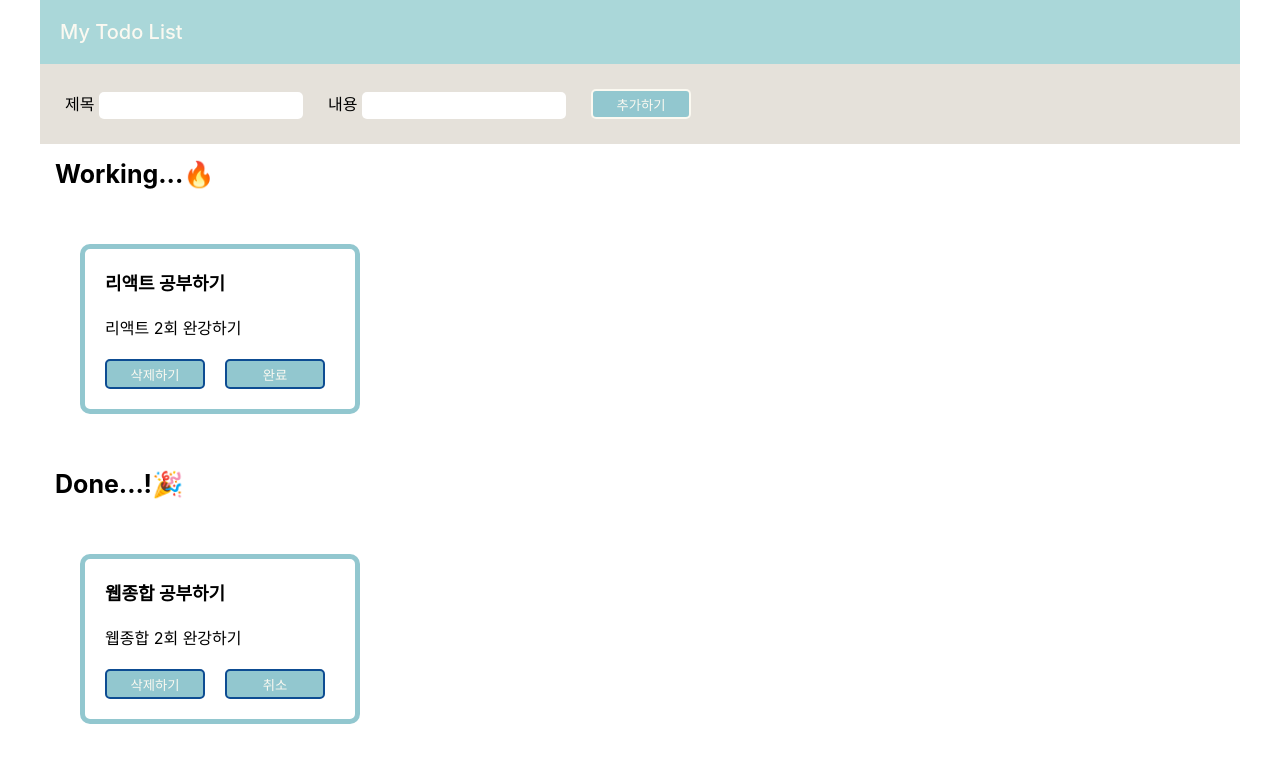
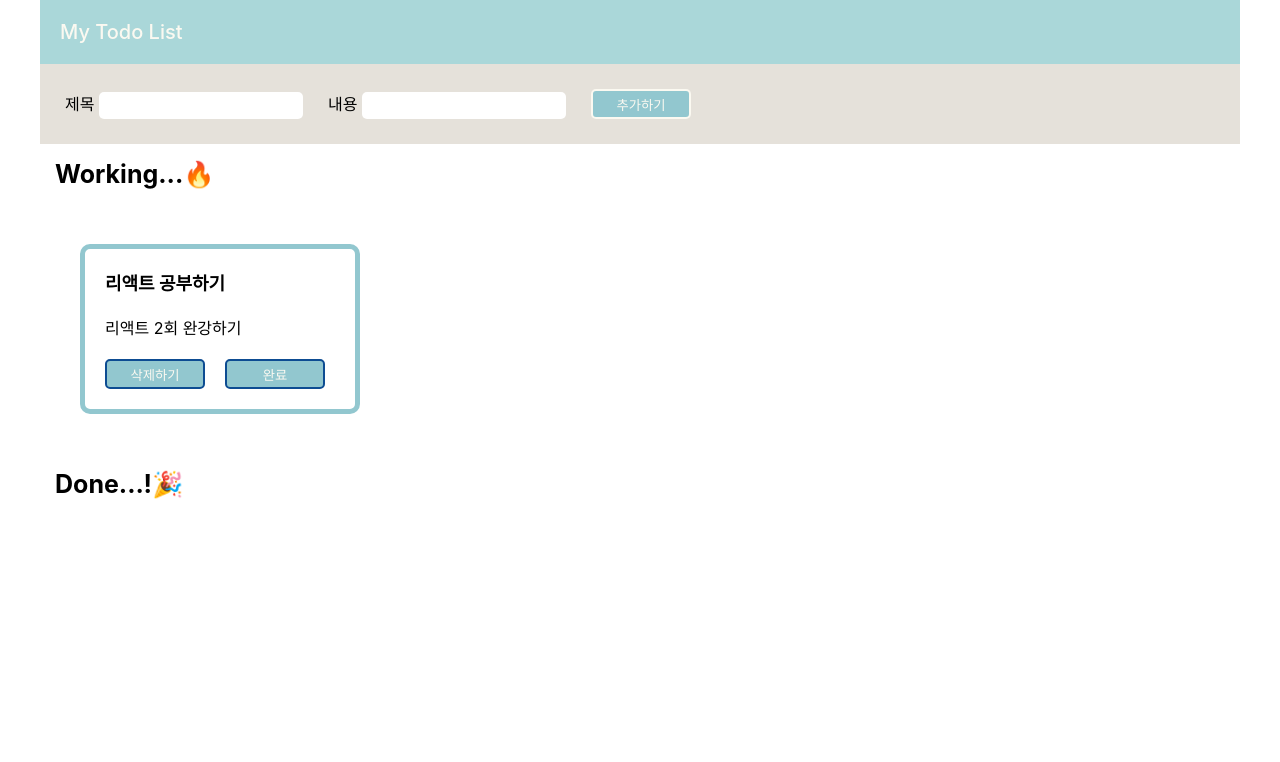
Before and after one commit to KyeongyeonKim/todo-list, a React (Create React App) app: page / in a window 1280 px wide. Shown: the top 762 px of the page. Built offline with nearby package versions, Linux system fonts and the light colour scheme.

Commit message:
[Feat] 기능 구현 완료

```diff
--- a/package.json
+++ b/package.json
@@ -9,6 +9,7 @@
     "react": "^18.2.0",
     "react-dom": "^18.2.0",
     "react-scripts": "5.0.1",
+    "react-uuid": "^2.0.0",
     "web-vitals": "^2.1.4"
   },
   "scripts": {
--- a/src/App.jsx
+++ b/src/App.jsx
@@ -1,26 +1,19 @@
 import { useState } from "react";
 import "App.css";
+import uuid from "react-uuid";
 
 function App() {
   const [todoList, setTodoList] = useState([
     {
-      id: 0,
+      id: uuid(),
       title: "리액트 공부하기",
       content: "리액트 2회 완강하기",
       isDone: false,
     },
   ]);
-  const [doneList, setDoneList] = useState([
-    {
-      id: 0,
-      title: "웹종합 공부하기",
-      content: "웹종합 2회 완강하기",
-      isDone: true,
-    },
-  ]);
+
   const [title, setTitle] = useState("");
   const [content, setContent] = useState("");
-  const [isDone, setIsDone] = useState(false);
 
   const titleHandler = (event) => {
     setTitle(event.target.value);
@@ -28,84 +21,61 @@ function App() {
   const contentHandler = (event) => {
     setContent(event.target.value);
   };
-  const addBtnHandler = () => {
-    const newList = {
-      id: todoList.length + 1,
+
+  const addBtnHandler = (event) => {
+    event.preventDefault();
+    const newTodo = {
+      id: uuid(),
       title,
       content,
       isDone: false,
     };
-    setTodoList([...todoList, newList]);
+    setTodoList([...todoList, newTodo]);
+    setTitle("");
+    setContent("");
   };
 
-  const deleteBtnHandler = (id, isDone) => {
+  const deleteBtnHandler = (id) => {
     // filter를 사용해서 조건에 해당하는 것만 출력! 클릭한것의 id와 같지 않으면 출력!
-    if (isDone === false) {
-      const newList = todoList.filter((list) => list.id !== id);
+    const newList = todoList.filter((todo) => todo.id !== id);
     setTodoList(newList);
-    } else {
-      const newList = doneList.filter((list) => list.id !== id);
-      setDoneList(newList);
-    }
   };
 
-  // 완료/취소 버튼
-  // 버튼을 누르면 isdone의 값을 바꿔준다.
-  // 새로 출력
-
-  // const onChangeHandler = (id, isDone) => {
-  //   if (isDone === false) {
-  //     // 완료버튼 눌렀을때
-  //     setIsDone(true); // 완료로 바꿔줌
-  //     // working에서는 빼고 출력,
-  //     const newList = todoList.filter((list) => list.id !== id);
-  //     setTodoList(newList);
-
-  //     //done에서는 추가해서 출력
-  //     const newDoneList = {
-  //       id: doneList.length + 1,
-  //       title: todoList.title,
-  //       content: todoList.content,
-  //       isDone,
-  //     };
-  //     setDoneList([...doneList, newDoneList]);
-  //   } else {
-  //     // 취소버튼 눌렀을때 :  done에서 빼고 출력, working에 더해서 출력
-  //     setIsDone(false);
-  //     const newList = doneList.filter((list) => list.id !== id);
-  //     setDoneList(newList);
-
-  //     const redoList = {
-  //       id: todoList.length + 1,
-  //       title: todoList.title,
-  //       content: todoList.content,
-  //       isDone,
-  //     };
-  //     setTodoList([...todoList, redoList]);
-  //   }
-  // };
+  const onChangeHandler = (id) => {
+    const newList = todoList.map((todo) => {
+      if (todo.id === id) {
+        return { ...todo, isDone: !todo.isDone };
+      } else {
+        return todo;
+      }
+    });
+    setTodoList(newList);
+  };
 
   return (
     <div className="content-style">
       <div className="header">My Todo List</div>
-      <div className="input">
+      <form className="input">
         제목 <input type="text" value={title} onChange={titleHandler} />
         내용 <input type="text" value={content} onChange={contentHandler} />
-        <button onClick={addBtnHandler}>추가하기</button>
-      </div>
+        <button type="submit" onClick={addBtnHandler}>
+          추가하기
+        </button>
+      </form>
 
       <div className="title">Working...🔥</div>
       <div className="app-style">
-        {todoList.map((list) => {
+        {todoList
+          .filter((todo) => todo.isDone === false)
+          .map((list) => {
             return (
               <div key={list.id} className="component-style">
                 <div className="list-title">{list.title}</div>
                 <div className="list-content">{list.content}</div>
-              <button onClick={() => deleteBtnHandler(list.id, list.isDone)}>
+                <button onClick={() => deleteBtnHandler(list.id)}>
                   삭제하기
                 </button>
-              {/* <button onClick={() => onChangeHandler(list.id, list.isDone)}> */}
-              <button>완료</button>
+                <button onClick={() => onChangeHandler(list.id)}>완료</button>
               </div>
             );
           })}
@@ -113,16 +83,17 @@ function App() {
 
       <div className="title">Done...!🎉</div>
       <div className="app-style">
-        {doneList.map((list) => {
+        {todoList
+          .filter((todo) => todo.isDone === true)
+          .map((list) => {
             return (
               <div key={list.id} className="component-style">
                 <div className="list-title">{list.title}</div>
                 <div className="list-content">{list.content}</div>
-              <button onClick={() => deleteBtnHandler(list.id, list.isDone)}>
+                <button onClick={() => deleteBtnHandler(list.id)}>
                   삭제하기
                 </button>
-              {/* <button onClick={() => onChangeHandler(list.id, list.isDone)}> */}
-              <button>취소</button>
+                <button onClick={() => onChangeHandler(list.id)}>취소</button>
               </div>
             );
           })}
```
Also changed, not shown: 1 other file (tests, documents, lock files or other folders). Lines whose indentation alone changed are shown as unchanged.
